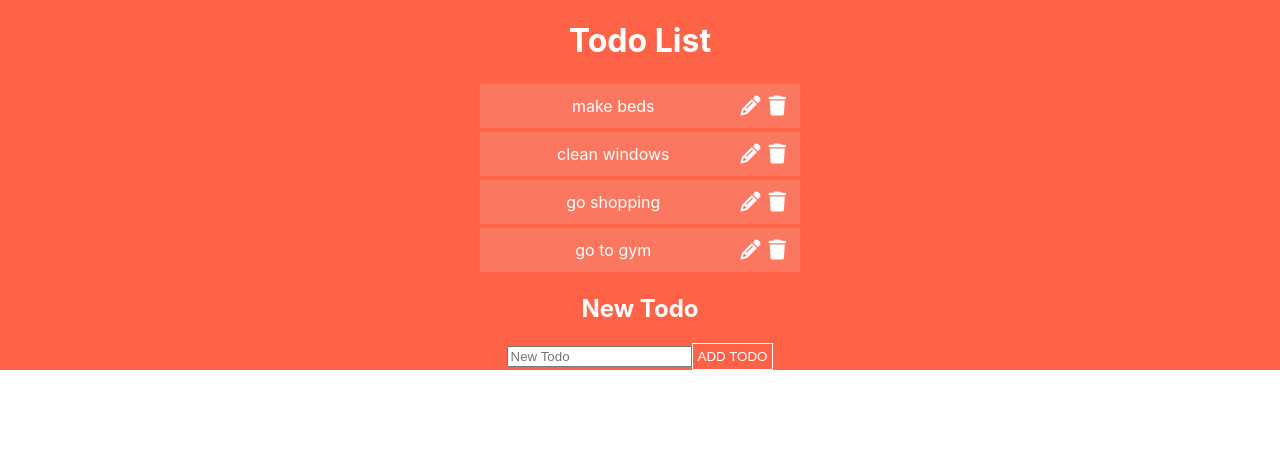
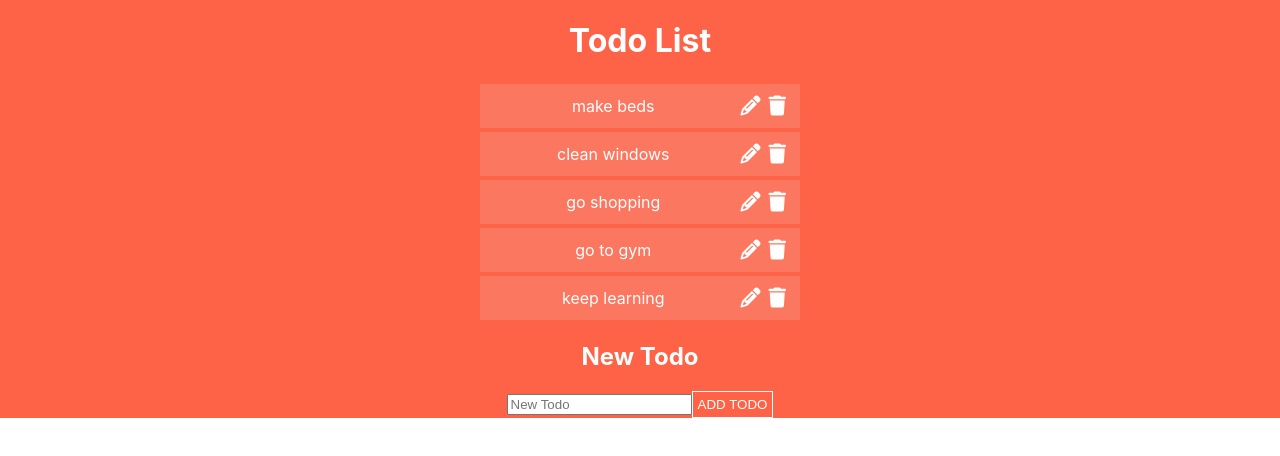
Before and after one commit to luciatruden/todo-React-TDD, a React (Create React App) app: page / in a window 1280 px wide. Shown: the top 456 px of the page. Built offline with nearby package versions, Linux system fonts and the light colour scheme.

Commit message:
add test in TodoList to check it changes a todo when edited

```diff
--- a/src/App.js
+++ b/src/App.js
@@ -2,9 +2,11 @@ import './App.css';
 import TodoList from './components/TodoList';
 
 function App() {
+
+  const todos = ["make beds", "clean windows", "go shopping", "go to gym", "keep learning"]
   return (
     <div className="App">
-      <TodoList />
+      <TodoList todos={todos} />
     </div>
   );
 }
--- a/src/components/Todo.js
+++ b/src/components/Todo.js
@@ -26,7 +26,7 @@ function Todo(props){
     }
     const todoLabel =
         <div className="Todo">
-            <div className="Todo-label" id={id}>{todoState.todo}</div>
+            <div data-testid ="todoLabel" className="Todo-label" id={id}>{todoState.todo}</div>
             <i data-testid="editForm" className="fa-solid fa-pencil" onClick={handleEditing}></i>
             <i data-testid="delete" className="fa-solid fa-trash" onClick={handleDelete}></i>
         </div>;
@@ -36,7 +36,8 @@ function Todo(props){
             <form>
                 <input className="Todo-editInput" type="text"
                         defaultValue={todoState.todo}
-                        onChange={handleEdit}></input>
+                        onChange={handleEdit}
+                        placeholder={todoState.todo} ></input>
                 <button data-testid="editSave" className="Todo-editButton" onClick={handleSave}>EDIT</button>
             </form>
         </div>
--- a/src/components/TodoList.js
+++ b/src/components/TodoList.js
@@ -6,12 +6,18 @@ import NewTodoForm from "./NewTodoForm";
 
 function TodoList(props) {
 
-    const [todoList, setTodoList] = useState({todos: [
-                                                {id: uuidv4(), todo: "make beds"},
-                                                {id: uuidv4(), todo: "clean windows"},
-                                                {id: uuidv4(), todo: "go shopping"},
-                                                {id: uuidv4(), todo: "go to gym"},
-                                            ]})
+    const { todos } = props;
+
+    const todoObjects = todos.map((td) => ({id: uuidv4(), todo: td}));
+    const [todoList, setTodoList] = useState({todos: todoObjects});
+
+
+    // const [todoList, setTodoList] = useState({todos: [
+    //                                             {id: uuidv4(), todo: "make beds"},
+    //                                             {id: uuidv4(), todo: "clean windows"},
+    //                                             {id: uuidv4(), todo: "go shopping"},
+    //                                             {id: uuidv4(), todo: "go to gym"},
+    //                                         ]})
 
     function editTodo(todo){
         setTodoList(currSt => ({...currSt, todos: currSt.todos.map(
```
Also changed, not shown: 1 other file (tests, documents, lock files or other folders).
